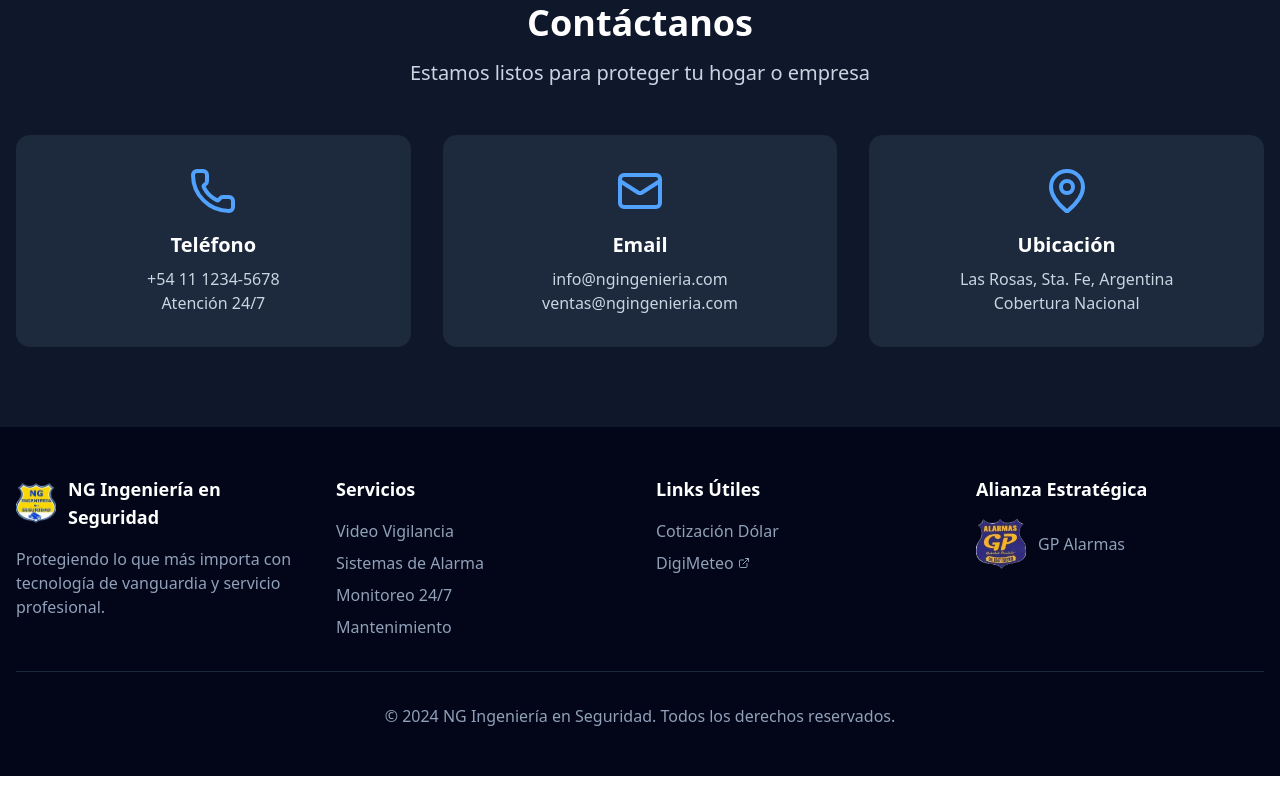
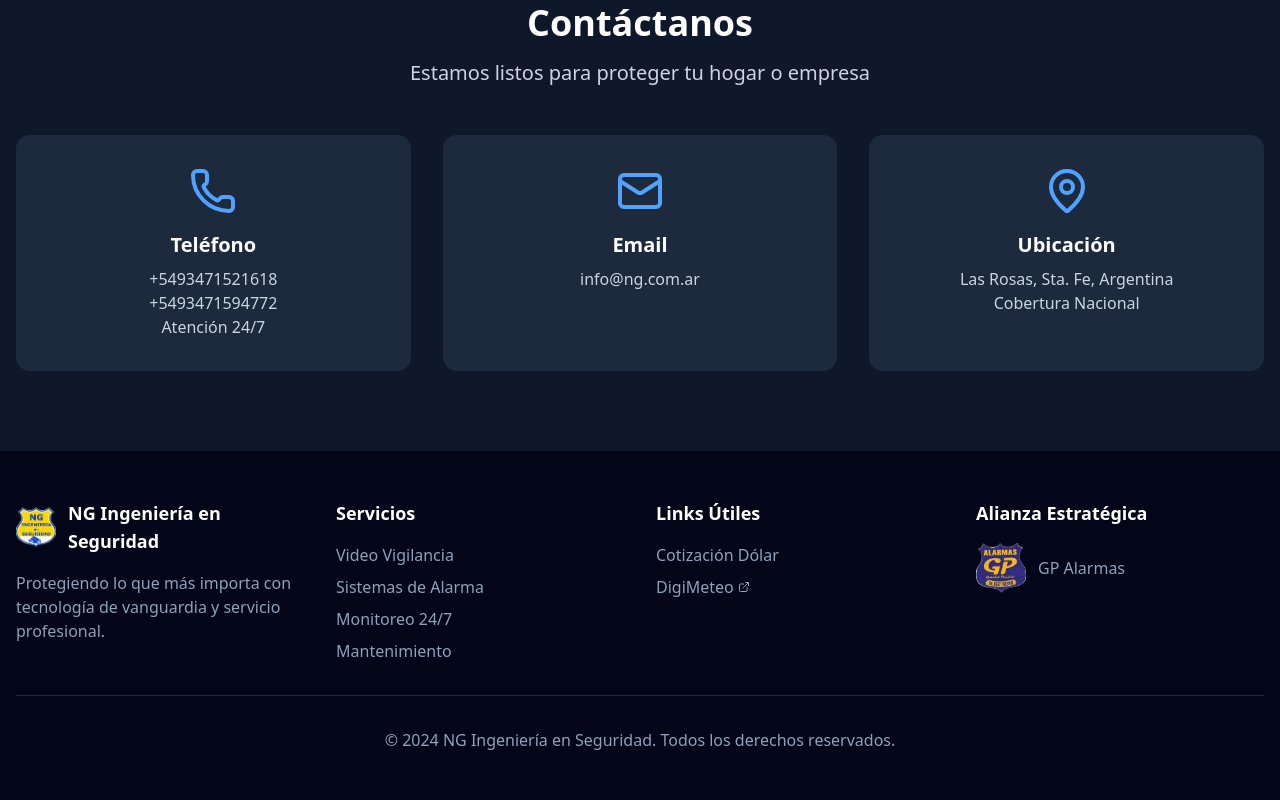
Before and after one commit to valinotti4/ng-ingenieria, a Next.js app: page / in a window 1280 px wide. Shown: the part 2647-3447 px from the top of the page. Before the commit the page ends 3423 px from the top, so only its background shows below. Built offline with nearby package versions, Linux system fonts and the light colour scheme.

Commit message:
Update contact information in SecurityLandingPage and API route

```diff
--- a/app/api/contact/route.ts
+++ b/app/api/contact/route.ts
@@ -101,8 +101,8 @@ export async function POST(request: NextRequest) {
 
           <div style="background-color: #f8fafc; padding: 20px; border-radius: 8px; text-align: center;">
             <h4 style="color: #334155; margin-top: 0;">📞 ¿Necesitas contactarnos?</h4>
-            <p style="margin: 5px 0;"><strong>Teléfono:</strong> +54 11 1234-5678</p>
-            <p style="margin: 5px 0;"><strong>Email:</strong> info@ngingenieria.com</p>
+            <p style="margin: 5px 0;"><strong>Teléfono:</strong> +5493471521618 / +5493471594772</p>
+            <p style="margin: 5px 0;"><strong>Email:</strong> info@ng.com.ar</p>
             <p style="margin: 15px 0 0 0; color: #64748b; font-size: 14px;">
               Atención las 24 horas - Cobertura Nacional
             </p>
--- a/app/page.tsx
+++ b/app/page.tsx
@@ -186,14 +186,14 @@ export default function SecurityLandingPage() {
             <div className="bg-slate-800 p-8 rounded-xl">
               <Phone className="h-12 w-12 text-blue-400 mx-auto mb-4" />
               <h4 className="text-xl font-semibold mb-2">Teléfono</h4>
-              <p className="text-slate-300">+54 11 1234-5678</p>
+              <p className="text-slate-300">+5493471521618</p>
+              <p className="text-slate-300">+5493471594772</p>
               <p className="text-slate-300">Atención 24/7</p>
             </div>
             <div className="bg-slate-800 p-8 rounded-xl">
               <Mail className="h-12 w-12 text-blue-400 mx-auto mb-4" />
               <h4 className="text-xl font-semibold mb-2">Email</h4>
-              <p className="text-slate-300">info@ngingenieria.com</p>
-              <p className="text-slate-300">ventas@ngingenieria.com</p>
+              <p className="text-slate-300">info@ng.com.ar</p>
             </div>
             <div className="bg-slate-800 p-8 rounded-xl">
               <MapPin className="h-12 w-12 text-blue-400 mx-auto mb-4" />
```
